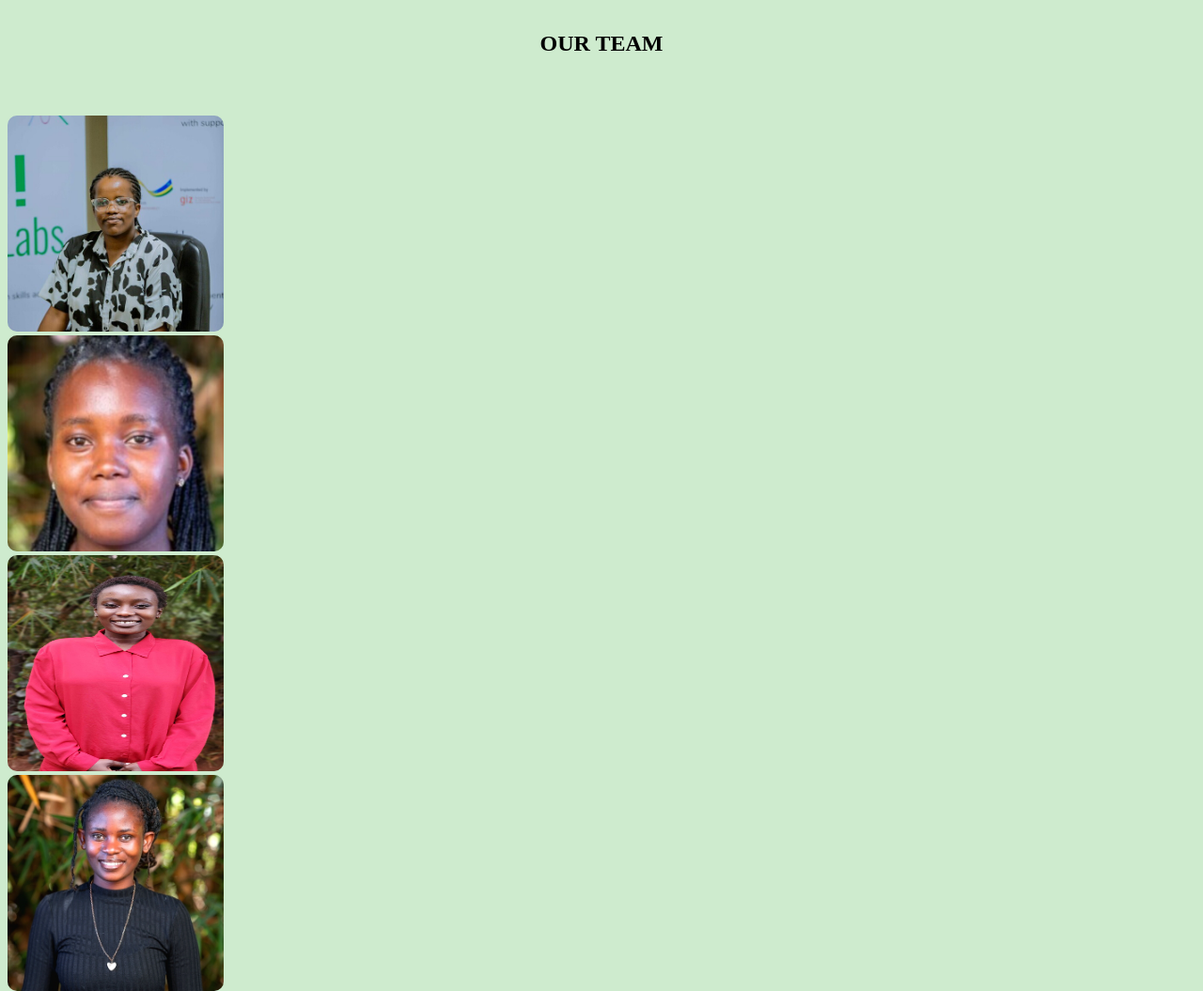
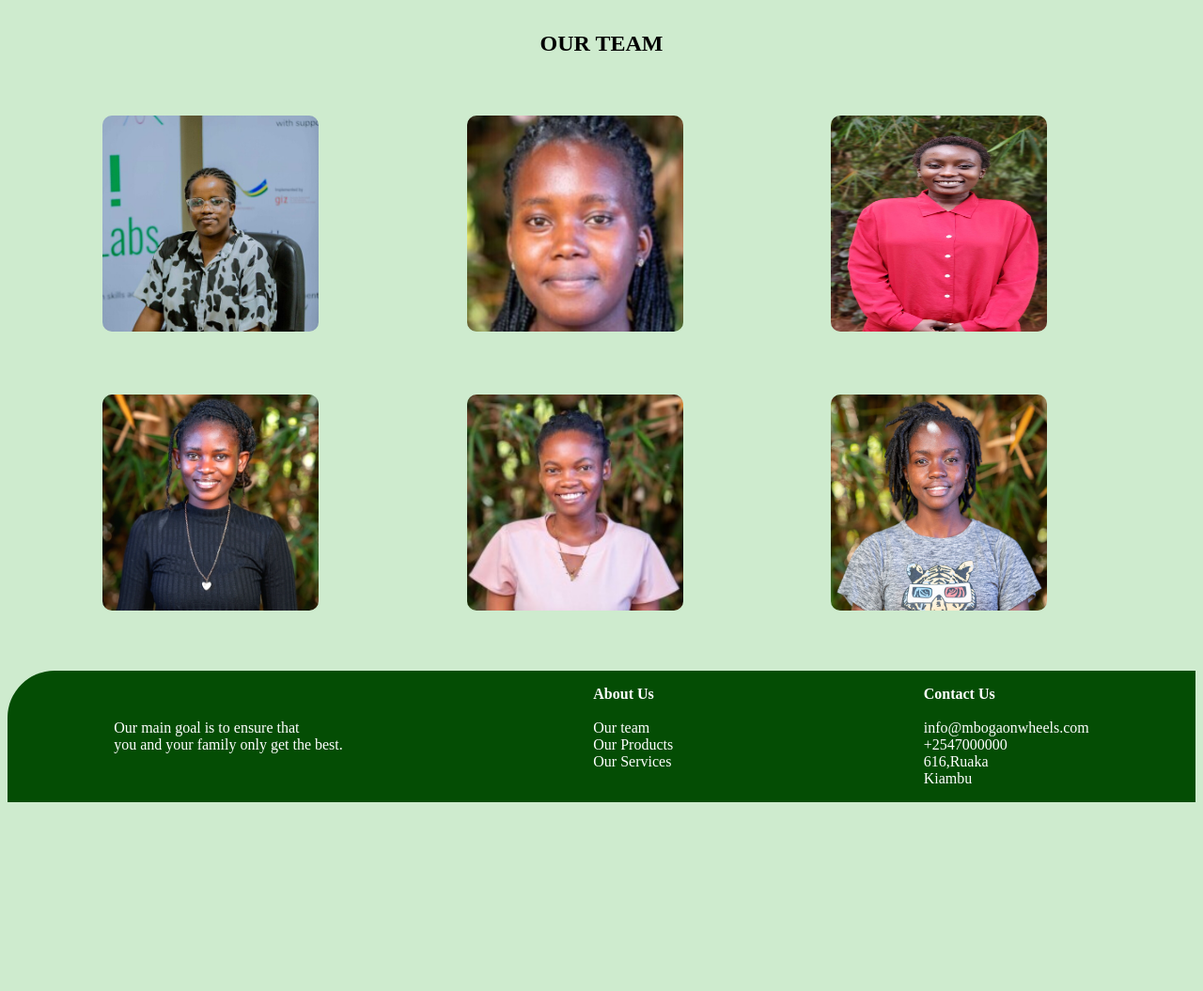
Before and after one commit to Joan-Njiru/Info-website, a plain HTML site: page index.html in a window 1280 px wide. Shown: the part 2420-3475 px from the top of the page at 94% size. After the commit the page ends 3282 px from the top, so only its background shows below. Drawn offline with Linux system fonts and the light colour scheme.

Commit message:
Update style.css

```diff
--- a/style.css
+++ b/style.css
@@ -143,6 +143,23 @@ body{
 .products p{
     font-size: 18px;
     color: rgb(3, 27, 3) ;
+}
+.team .team1{
+    margin-left: 8%;
+    display: grid;
+    grid-template-columns: repeat(3,1fr);
+
+}
+.team .team2{
+    margin-left: 8%;
+    margin-top: 5%;
+    display: grid;
+    grid-template-columns: repeat(3,1fr);
+
+}
+.team img{
+    border-radius: 10%;
+    border: solid black;
 }
 .range{
     width: 100%;
```
